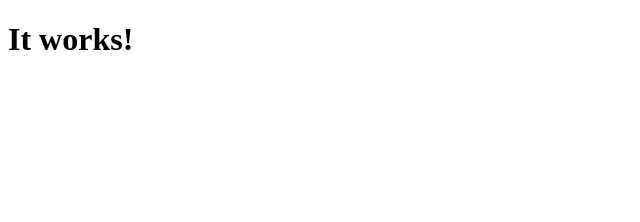
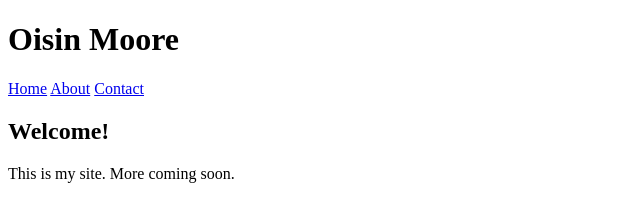
Before and after one commit to oisinmoore7720-web/oisinmoore7720-web.github.io, a plain HTML site: page index.html in a window 1280 px wide. Shown: the whole page, without its empty margins (0-640 px from the left). Drawn offline with Linux system fonts and the light colour scheme.

Commit message:
Replace placeholder homepage

```diff
--- a/index.html
+++ b/index.html
@@ -1,10 +1,25 @@
 <!doctype html>
 <html>
 <head>
-  <meta charset="utf-8">
-  <title>Hello</title>
+  <meta charset="utf-8" />
+  <title>Oisin Moore</title>
+  <link rel="stylesheet" href="styles.css" />
 </head>
 <body>
-  <h1>It works!</h1>
+  <header>
+    <h1>Oisin Moore</h1>
+    <nav>
+      <a href="index.html">Home</a>
+      <a href="about.html">About</a>
+      <a href="contact.html">Contact</a>
+    </nav>
+  </header>
+
+  <main>
+    <h2>Welcome!</h2>
+    <p>This is my site. More coming soon.</p>
+  </main>
+
+  <script src="script.js"></script>
 </body>
 </html>
```
